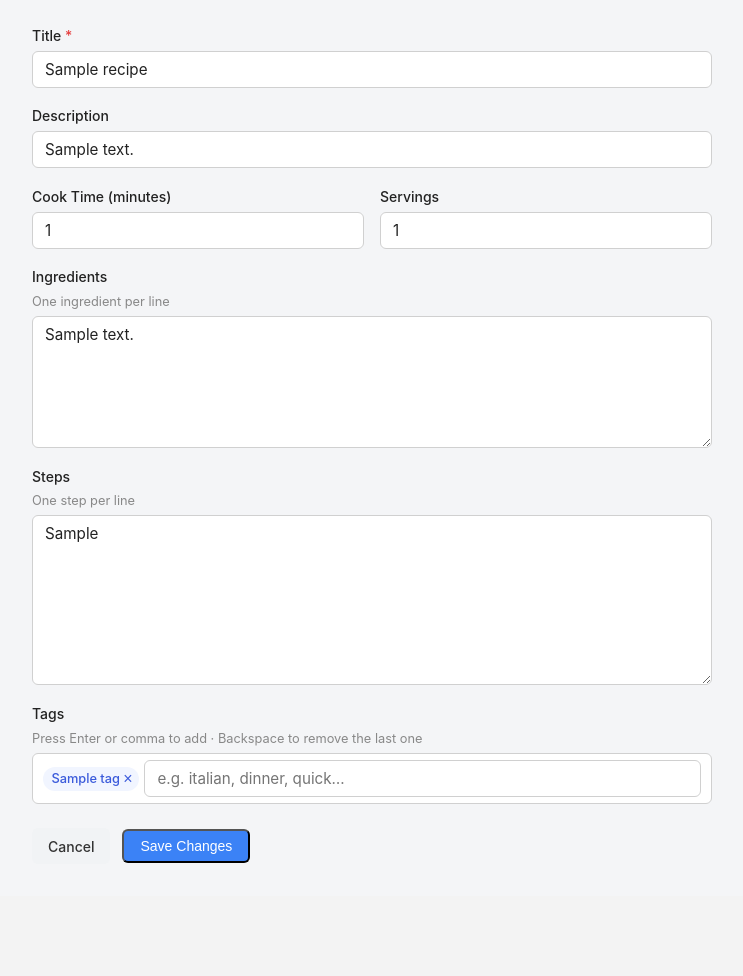
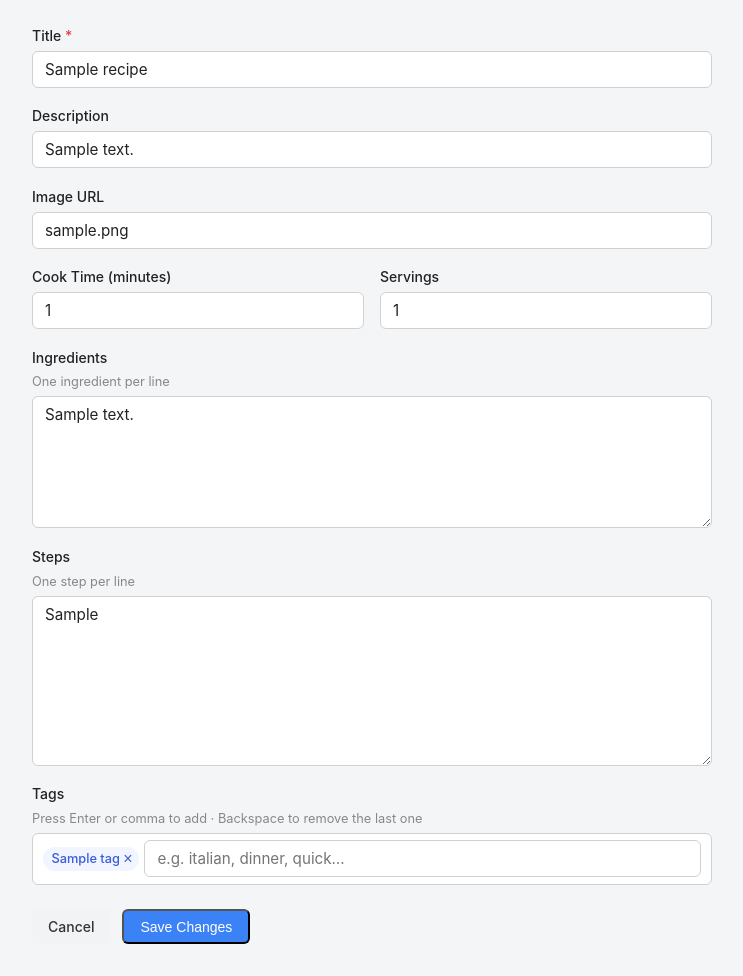
Before and after one commit to shanewade/sous-chef, a Flask app: page /recipes/1/edit in a window 1280 px wide. Shown: the part 180-1156 px from the top of the page, without its empty margins (82-825 px from the left). Before the commit the page ends 1043 px from the top, so only its background shows below. Run offline with Flask 3, Linux system fonts and the light colour scheme; tables that the repository leaves empty hold one stand-in row (values such as "Sample post").

Commit message:
Fix #17: recipe images on cards and detail page
- Add image_url column to Recipe (nullable, max 500 chars) with migration
- Scraper extracts image from JSON-LD image field (string, dict, or list)
  with og:image meta tag as fallback
- API returns image_url in all recipe responses; accepts it on POST/PUT
- Recipe cards show a photo when image_url is set, emoji banner otherwise
- Detail page shows image above description when available
- New/edit forms include an Image URL field; import pre-fills it
- 11 new tests covering model, API, scraper extraction, and fallback logic

Co-Authored-By: Claude Sonnet 4.6 <noreply@anthropic.com>

```diff
--- a/forms.py
+++ b/forms.py
@@ -29,3 +29,4 @@ class RecipeForm(FlaskForm):
     ingredients_text = TextAreaField("Ingredients", validators=[Optional()])
     steps = TextAreaField("Steps", validators=[Optional()])
     tags = StringField("Tags", validators=[Optional()])  # comma-separated, set by JS
+    image_url = StringField("Image URL", validators=[Optional(), Length(max=500)])
--- a/models.py
+++ b/models.py
@@ -38,6 +38,7 @@ class Recipe(db.Model):
     steps = db.Column(db.Text)
     cook_time_minutes = db.Column(db.Integer)
     servings = db.Column(db.Integer)
+    image_url = db.Column(db.String(500))
     created_at = db.Column(db.DateTime, default=datetime.utcnow)
 
     ingredients = db.relationship("Ingredient", secondary=recipe_ingredients, backref="recipes")
--- a/recipe_scraper.py
+++ b/recipe_scraper.py
@@ -170,6 +170,25 @@ def _meta(soup, prop):
     return (tag.get("content") or "").strip() if tag else None
 
 
+# ── Image extraction ──────────────────────────────────────────────────────────
+
+def _extract_image_url(data, soup):
+    """Return the first usable image URL from JSON-LD or og:image meta tag."""
+    img = data.get("image")
+    if img:
+        if isinstance(img, str):
+            return img or None
+        if isinstance(img, dict):
+            return img.get("url") or img.get("contentUrl") or None
+        if isinstance(img, list) and img:
+            first = img[0]
+            if isinstance(first, str):
+                return first or None
+            if isinstance(first, dict):
+                return first.get("url") or first.get("contentUrl") or None
+    return _meta(soup, "og:image") or None
+
+
 # ── Public API ────────────────────────────────────────────────────────────────
 
 def scrape_recipe(url, timeout=8):
@@ -222,6 +241,7 @@ def scrape_recipe(url, timeout=8):
 
         servings = _extract_servings(data.get("recipeYield"))
         tags = _extract_tags(data, cook_minutes)
+        image_url = _extract_image_url(data, soup)
 
         if not title:
             warnings.append("Could not find recipe title.")
@@ -246,6 +266,7 @@ def scrape_recipe(url, timeout=8):
         cook_minutes = None
         servings = None
         tags = []
+        image_url = _meta(soup, "og:image") or None
 
     return {
         "title": title,
@@ -255,5 +276,6 @@ def scrape_recipe(url, timeout=8):
         "cook_time_minutes": cook_minutes,
         "servings": servings,
         "tags": tags,
+        "image_url": image_url,
         "warnings": warnings,
     }
--- a/routes/api.py
+++ b/routes/api.py
@@ -19,6 +19,7 @@ def _recipe_dict(r):
         "ingredients_text": r.ingredients_text,
         "steps": r.steps,
         "tags": [t.name for t in r.tags],
+        "image_url": r.image_url,
         "created_at": r.created_at.isoformat() if r.created_at else None,
     }
 
@@ -67,6 +68,7 @@ def create_recipe():
         steps=data.get("steps"),
         cook_time_minutes=data.get("cook_time_minutes"),
         servings=data.get("servings"),
+        image_url=data.get("image_url"),
     )
     if "tags" in data:
         recipe.tags = _resolve_tags(data["tags"])
@@ -91,7 +93,7 @@ def update_recipe(id):
         return _not_found()
 
     data = request.get_json(silent=True) or {}
-    for field in ("title", "description", "ingredients_text", "steps", "cook_time_minutes", "servings"):
+    for field in ("title", "description", "ingredients_text", "steps", "cook_time_minutes", "servings", "image_url"):
         if field in data:
             setattr(recipe, field, data[field])
     if "tags" in data:
--- a/routes/views.py
+++ b/routes/views.py
@@ -26,6 +26,7 @@ def recipes_new():
             servings=form.servings.data,
             ingredients_text=form.ingredients_text.data or None,
             steps=form.steps.data or None,
+            image_url=form.image_url.data or None,
         )
         tags = []
         for name in tag_names:
--- a/static/style.css
+++ b/static/style.css
@@ -323,6 +323,23 @@ body {
     line-height: 1;
     flex-shrink: 0;
     user-select: none;
+}
+
+.card-img {
+    width: 100%;
+    height: 160px;
+    object-fit: cover;
+    display: block;
+    flex-shrink: 0;
+}
+
+.detail-img {
+    width: 100%;
+    max-height: 340px;
+    object-fit: cover;
+    border-radius: 8px;
+    margin-bottom: 1rem;
+    display: block;
 }
 
 .banner-0 { background: var(--banner-0); }
--- a/templates/recipes/detail.html
+++ b/templates/recipes/detail.html
@@ -13,6 +13,10 @@
         <button class="btn-danger" id="delete-btn">Delete</button>
     </div>
 </div>
+
+{% if recipe.image_url %}
+<img class="detail-img" src="{{ recipe.image_url }}" alt="{{ recipe.title }}">
+{% endif %}
 
 <div class="detail-meta">
     {% if recipe.cook_time_minutes %}
--- a/templates/recipes/edit.html
+++ b/templates/recipes/edit.html
@@ -15,6 +15,11 @@
     <div class="form-group">
         <label for="description">Description</label>
         <input type="text" id="description" name="description">
+    </div>
+
+    <div class="form-group">
+        <label for="image_url">Image URL</label>
+        <input type="url" id="image_url" name="image_url" placeholder="https://…">
     </div>
 
     <div class="form-row">
@@ -95,6 +100,7 @@
         document.getElementById('servings').value = recipe.servings || '';
         document.getElementById('ingredients_text').value = recipe.ingredients_text || '';
         document.getElementById('steps').value = recipe.steps || '';
+        document.getElementById('image_url').value = recipe.image_url || '';
         tags = recipe.tags ? recipe.tags.slice() : [];
         renderChips();
     }
@@ -145,6 +151,7 @@
             servings: form.servings.value ? parseInt(form.servings.value) : null,
             ingredients_text: form.ingredients_text.value.trim() || null,
             steps: form.steps.value.trim() || null,
+            image_url: form.image_url.value.trim() || null,
             tags: tags,
         };
 
--- a/templates/recipes/index.html
+++ b/templates/recipes/index.html
@@ -88,7 +88,9 @@
                     '</div>';
             }
             return '<div class="card">' +
-                '<div class="card-banner ' + bannerClass(r.id) + '">' + recipeEmoji(r) + '</div>' +
+                (r.image_url
+                    ? '<img class="card-img" src="' + esc(r.image_url) + '" alt="' + esc(r.title) + '">'
+                    : '<div class="card-banner ' + bannerClass(r.id) + '">' + recipeEmoji(r) + '</div>') +
                 '<div class="card-body">' +
                 '<h2 class="card-title">' + esc(r.title) + '</h2>' +
                 '<ul class="card-meta">' + meta + '</ul>' +
--- a/templates/recipes/new.html
+++ b/templates/recipes/new.html
@@ -27,6 +27,11 @@
     <div class="form-group">
         <label for="description">Description</label>
         <input type="text" id="description" name="description" value="{{ form.description.data or '' }}">
+    </div>
+
+    <div class="form-group">
+        <label for="image_url">Image URL</label>
+        <input type="url" id="image_url" name="image_url" value="{{ form.image_url.data or '' }}" placeholder="https://…">
     </div>
 
     <div class="form-row">
@@ -185,6 +190,7 @@
             if (d.ingredients_text) document.getElementById('ingredients_text').value = d.ingredients_text;
             if (d.steps)            document.getElementById('steps').value = d.steps;
             if (d.tags && d.tags.length) setTags(d.tags);
+            if (d.image_url) document.getElementById('image_url').value = d.image_url;
 
             var domain = '';
             try { domain = new URL(url).hostname.replace(/^www\./, ''); } catch (e) {}
```
Also changed, not shown: migrations/versions/1ba03076af3e_add_image_url_to_recipe.py (added, +32 -0 lines), tests/test_recipe_scraper.py (+42 -1 lines), tests/test_recipes_api.py (+23 -0 lines).
